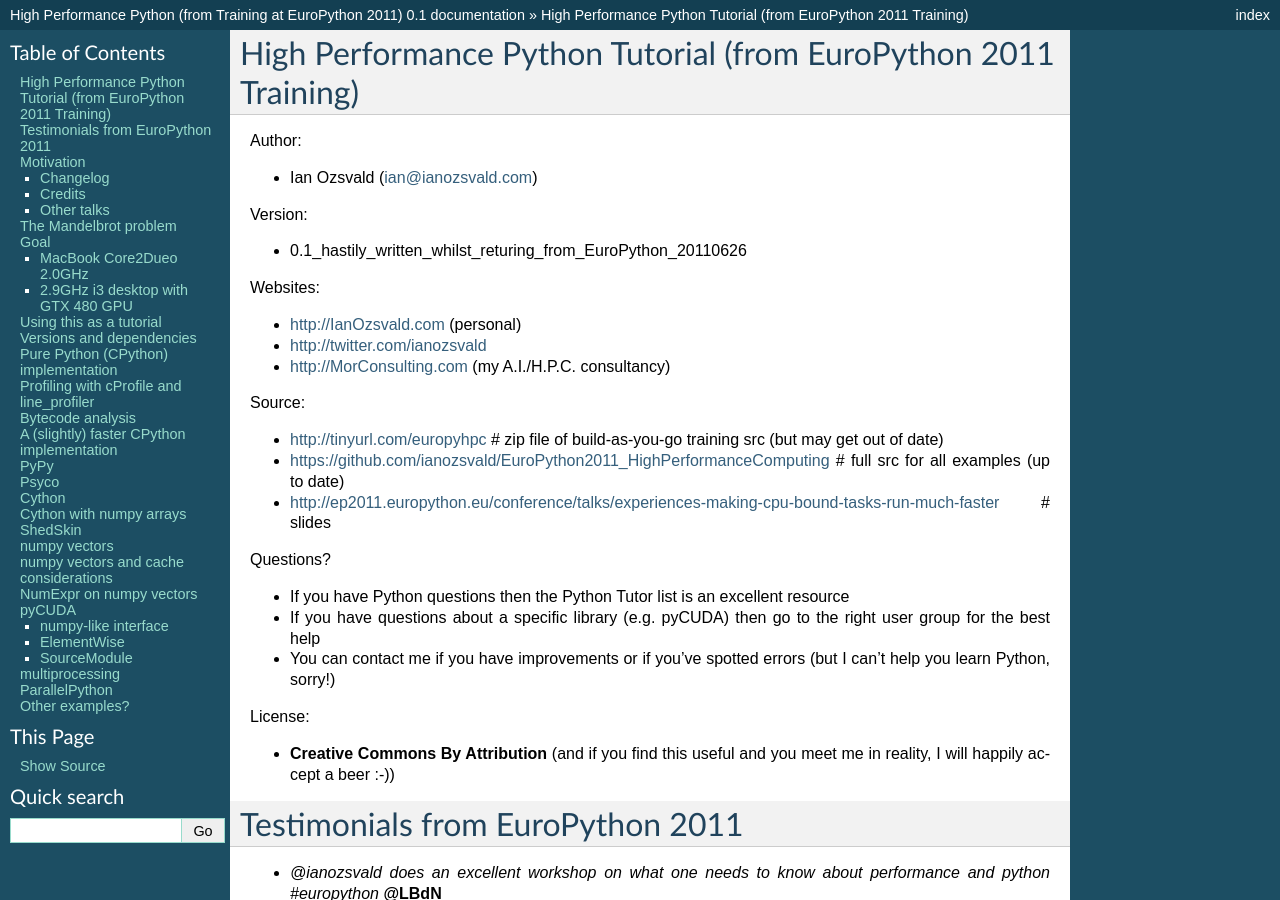
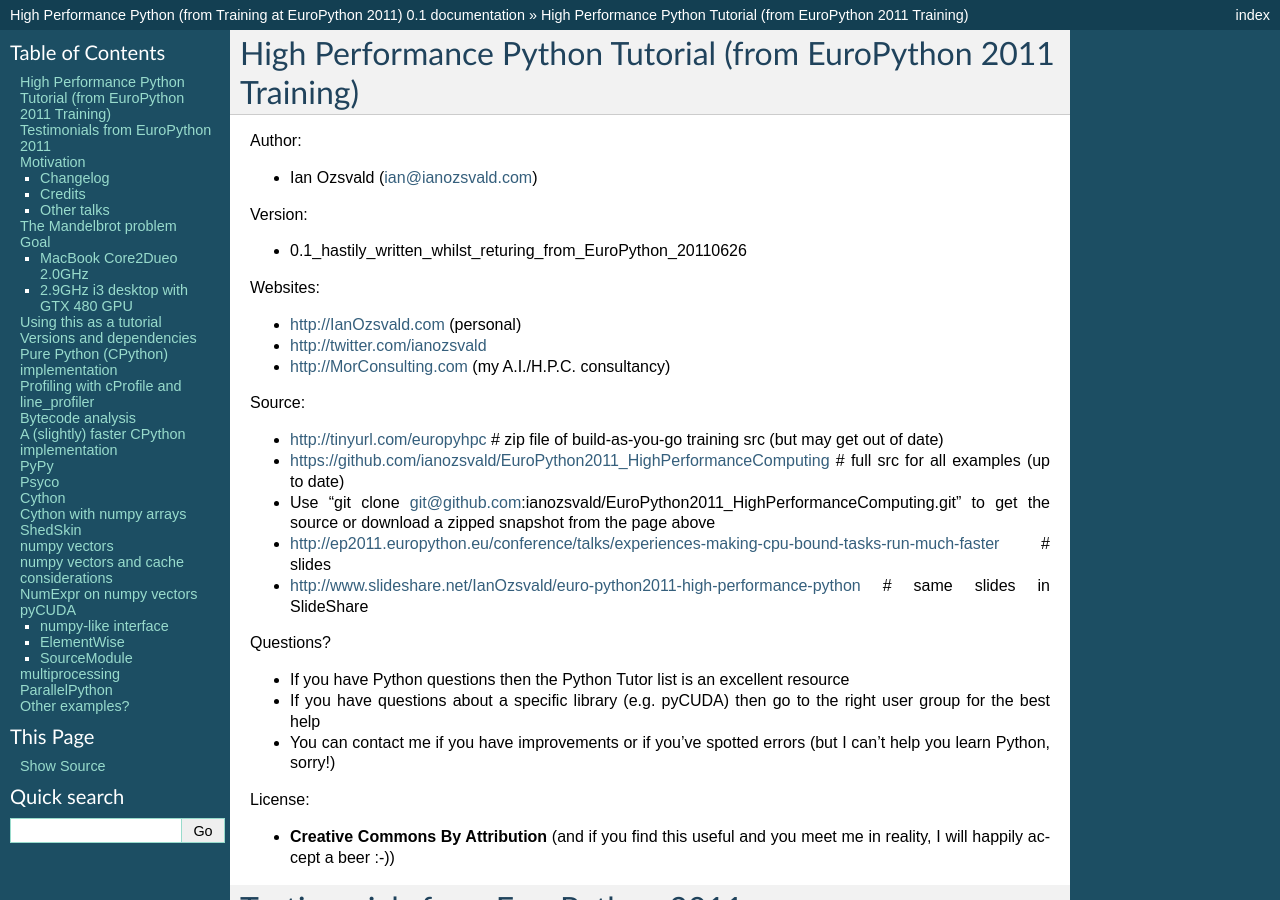
Before and after one commit to ianozsvald/EuroPython2011_HighPerformanceComputing, a Sphinx documentation site: the page built from docs/index.rst, in a window 1280 px wide and 900 px high. Built offline with Sphinx 7.4.7, drawn with Linux system fonts in a browser that asks for light colours.

Commit message:
tiny changes to opening page

```diff
--- a/docs/index.rst
+++ b/docs/index.rst
@@ -24,7 +24,9 @@ Source:
 
 * http://tinyurl.com/europyhpc # zip file of build-as-you-go training src (but may get out of date)
 * https://github.com/ianozsvald/EuroPython2011_HighPerformanceComputing # full src for all examples (up to date)
+* Use "git clone git@github.com:ianozsvald/EuroPython2011_HighPerformanceComputing.git" to get the source or download a zipped snapshot from the page above
 * http://ep2011.europython.eu/conference/talks/experiences-making-cpu-bound-tasks-run-much-faster # slides
+* http://www.slideshare.net/IanOzsvald/euro-python2011-high-performance-python # same slides in SlideShare
 
 Questions?
 
```
